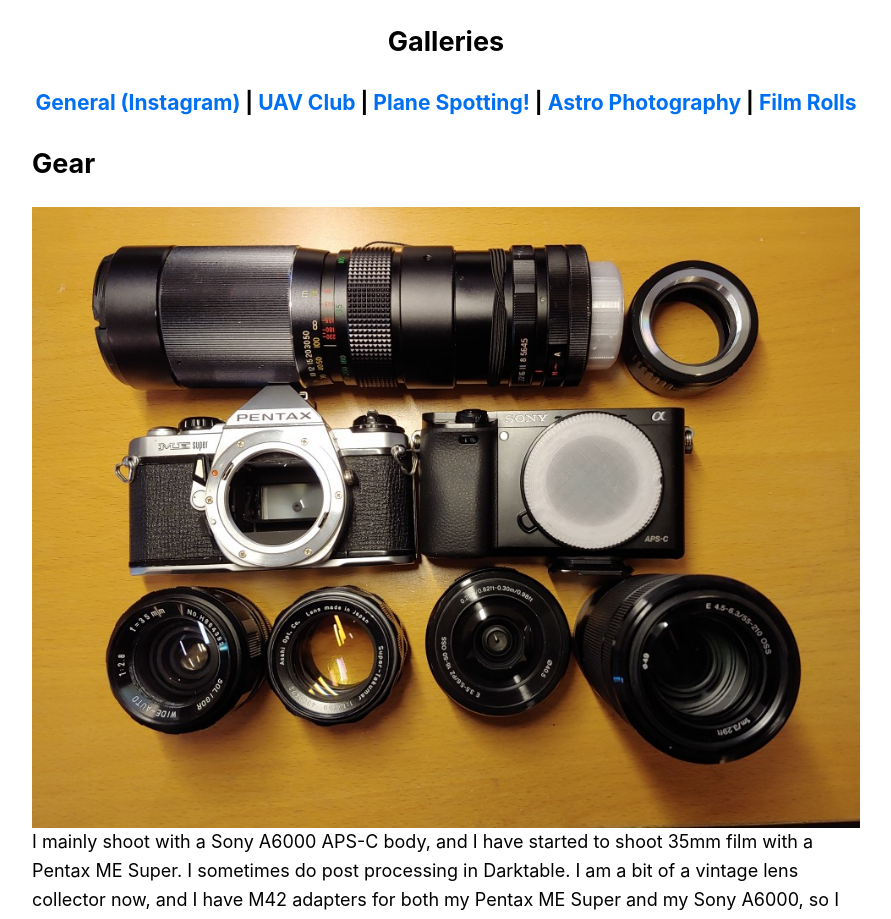
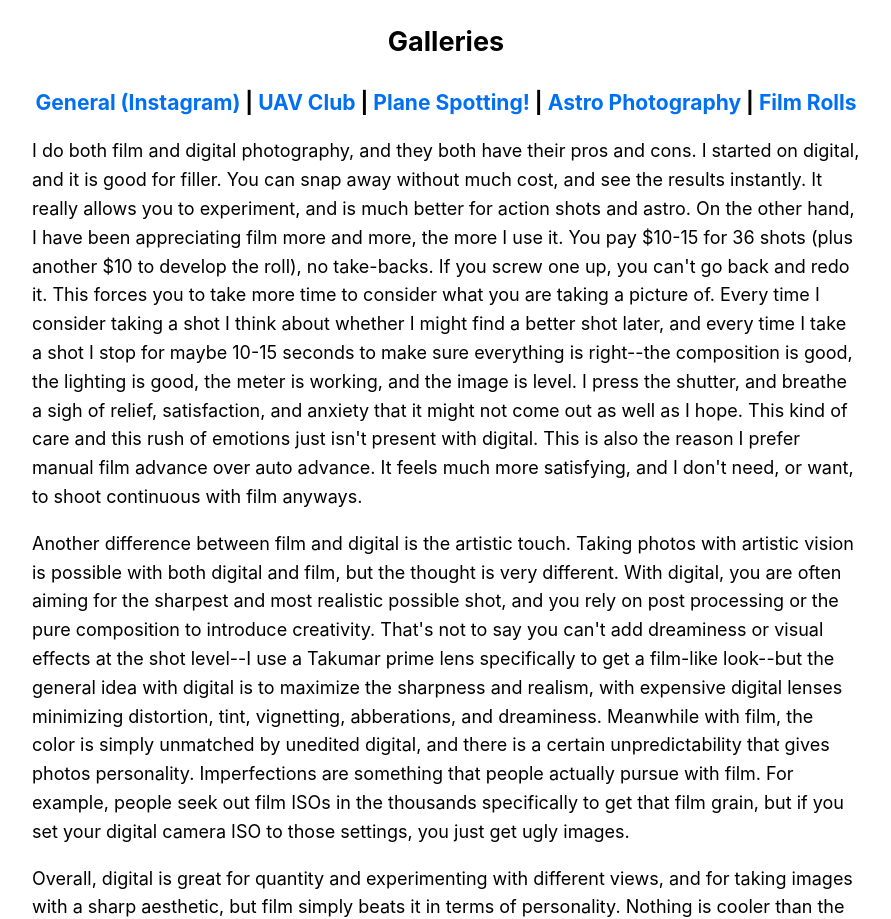
Before and after one commit to Alan-JH/nextjs-alan-website, a Next.js app: page /photos/photos-landing in a window 1280 px wide. Shown: the part 400-1319 px from the top of the page, without its empty margins (194-1085 px from the left). Built offline with nearby package versions, Linux system fonts and the light colour scheme.

Commit message:
update index and photos page

```diff
--- a/pages/index.js
+++ b/pages/index.js
@@ -81,11 +81,11 @@
           height = {icon_size}
           align = "left"
           style={{marginTop: 3}}
-        />&nbsp;&nbsp;I take <Link href="/photos/photos-landing" >
-        <a>mediocre photos</a>
+        />&nbsp;&nbsp;Check out my <Link href="/photos/photos-landing" >
+        <a>photos</a>
         </Link>
         <br></br>
-        🎵&nbsp;&nbsp;&nbsp;Probably listening to flipturn, Blue Rain Boots, Friday Pilot's Club, or I DONT KNOW HOW BUT THEY FOUND ME
+        🎵&nbsp;&nbsp;&nbsp;Probably listening to flipturn, RMCM, Friday Pilot's Club, or IDKHOW
         <br></br>
         🎹&nbsp;&nbsp;&nbsp;Play the piano
       </section>
--- a/pages/photos/photos-landing.js
+++ b/pages/photos/photos-landing.js
@@ -16,56 +16,136 @@
       <h2><center> Galleries </center></h2>
       {galleriesHeader()}
 
+      <p>
+        I do both film and digital photography, and they both have their pros and cons. I started on digital, and it is good for filler. You can snap away without much cost,
+        and see the results instantly. It really allows you to experiment, and is much better for action shots and astro.
+        On the other hand, I have been appreciating film more and more, the more I use it. You pay $10-15 for 36 shots (plus another $10 to develop the roll), no take-backs. If you screw one up,
+        you can't go back and redo it. This forces you to take more time to consider what you are taking a picture of. Every time I consider taking a shot I think about whether I might find
+        a better shot later, and every time I take a shot I stop for maybe 10-15 seconds to make sure everything is right--the composition is good, the lighting is good, the meter is working,
+        and the image is level. I press the shutter, and breathe a sigh of relief, satisfaction, and anxiety that it might not come out as well as I hope. This kind of care and this rush of
+        emotions just isn't present with digital. This is also the reason I prefer manual film advance over auto advance. It feels much more satisfying, and I don't need, or want, to shoot
+        continuous with film anyways.
+      </p>
+      <p>
+        Another difference between film and digital is the artistic touch. Taking photos with artistic vision is possible with both digital and film, but the thought is very different. With
+        digital, you are often aiming for the sharpest and most realistic possible shot, and you rely on post processing or the pure composition to introduce creativity. That's not to say you can't add dreaminess
+        or visual effects at the shot level--I use a Takumar prime lens specifically to get a film-like look--but the general idea with digital is to maximize the sharpness and realism, with expensive
+        digital lenses minimizing distortion, tint, vignetting, abberations, and dreaminess. Meanwhile with film, the color is simply unmatched by unedited digital, and there is a certain
+        unpredictability that gives photos personality. Imperfections are something that people actually pursue with film. For example, people
+        seek out film ISOs in the thousands specifically to get that film grain, but if you set your digital camera ISO to those settings, you just get ugly images.
+      </p>
+
+      <p>
+        Overall, digital is great for quantity and experimenting with different views, and for taking images with a sharp aesthetic, but film simply beats it in terms of personality.
+        Nothing is cooler than the feeling of going to the camera store and getting your film scans back of the film photos that you had been taking for the last week, or month.
+        Nothing is more satisfying than the click and ping of that mechanical shutter, when you take the shot that you scoped out and paused for half a minute to perfect, knowing that you won't be able
+        to see how it turned out for at least another few days.
+      </p>
+
+
       <h2>Gear</h2>
       <img
-      src = {"/photography/cameras.jpg"}
-      alt = {"/photography/cameras.jpg"}
+      src = "/photography/cameras.jpg"
       layout='fill'
       objectFit='contain'
       loading="lazy"
       />
+      <h3>Bodies</h3>
+      <h4>Sony a6000</h4>
+      This is my main and only digital camera (though I have experimented with my dad's Nikon D3200 before). It is a mirrorless APS-C body camera with a 6000x4000 sensor resolution.
+      I chose this body because it's dense; fairly lightweight but very small. It's very easy to carry around, but the ergonomics could be better, especially with the buttons on the back.
+      Another nice thing about mirrorless is that there are adapters to most other SLR lens mounts without having to use glass elements to correct for focus. This is the camera that you will
+      likely see me walking around with.
 
-      I mainly shoot with a Sony A6000 APS-C body, and I have started to shoot 35mm film with a Pentax ME Super. I sometimes do post processing in Darktable.
+      <h4>Pentax ME Super</h4>
+      This was my first film camera, and I absolutely love it. It ended its production run in 1984, and despite being cheap, it is still built like a tank. It has a metal body, and an
+      extremely satisfying film advance lever. The through the lens metering does the job, and the split focus screen comes in very handy. I use it with an M42 to Pentax K mount adapter
+      permanently installed, since most of my vintage lenses are in M42. My only gripe is that the manual shutter speed adjustment buttons are placed rather inconveniently, and if I shoot
+      manual (which is rare, anyways), I often have to take my eye off the viewfinder to look for them.
+
+      <h4>Nikon F50D</h4>
+      My grandfather bought this in Tokyo in 1997, and gave it to me along with a Tamron 18-200mm aspherical lens when he heard I was starting to shoot film. It's not an amazing camera; it
+      was designed as an entry level body at a time when plastic was just starting to be used, so it feels pretty cheap, almost like a toy. Despite that, it's got some heft to it, though it's
+      not as dense as I would like it to be. The grip ergonomics are alright, but the buttons are placed poorly, with the four buttons for adjusting shutter and aperture placed in a row, so you
+      have to try all of them to see what changes what. The auto-advance isn't too noisy, but it's definitely there. The auto-rewind is convenient, though. You probably won't see me out with
+      this camera that often.
+
+      <h4>Canon Sure-Shot Zoom Max</h4>
+      Another camera my grandfather had. It's a point and shoot that is noisy, cheap, and plastic, but maybe I'll use it somewhere...
+
+      <h4>Other</h4>
+      My grandfather on the other side of the family had a bunch of film cameras, and they were left to my grandmother when he passed away. These included a Yashica FX-7, Yashica 109, Nikon N65,
+      Toma M-900 point and shoot, and an ancient Carl-Zeiss from before SLRs were a thing. Unfortunately it appears that all the cameras don't have working electronics, except the N65, which I don't
+      have the batteries to test right now. The FX-7 has a mechanical shutter, which still works, but the light meter is broken. I may try to fix some of these in the future.
+
+      <h3>Sony E-Mount Lenses</h3>
+      <h4>Sony E 55-210mm f4.5-6.3 OSS</h4>
+      A good telephoto lens that I use for plane spotting and the occasional moon shot. There is some vignetting noticeable especially at higher zooms, but it is solid overall.
+      There is an 18-200mm Tamron lens that costs a little more, and if I had known at the time, I would have gotten that for the wider focal length range.
+
+      <h4>Sony E 16-50mm F3.5-5.6 PZ OSS</h4>
+      The kit lens that came with the A6000. Feels cheap and made of plastic, and I suppose what you'd expect from a kit lens. It has power zoom and autofocus, which makes it the most power hungry lens
+      in my collection. Otherwise, it does get decent shots, but it's pretty unremarkable.
+      I only use it for astro photography anymore because of the stabilization
+
+      <h3>M42 Vintage Lenses</h3>
       I am a bit of a vintage lens collector now, and I have M42 adapters for both my Pentax ME Super and my Sony A6000, so I can use my vintage lenses on either camera.
       The manual focus and aperture ring are very fun to use, and I usually use M42 primes for walk around shots with my A6000.
-      I fell in love with M42 after a Simon's Utak video, and it really is a great way to get a cheap selection of focal lengths.
+      I found out about M42 from a Simon's Utak video, and it really is a great way to get a cheap selection of focal lengths.
 
-      <h3>E Mount Lenses</h3>
-      <h4>Sony E 55-210mm f4.5-6.3 OSS</h4>
-      A good telephoto lens that I use for plane spotting and the occasional moon shot. Not very fast, but cheapish and gets nice shots.
-      There is an 18-200mm Tamron lens that costs a little more, and if I had known at the time, I would have gotten that for the wider focal length range, but what's done is done.
-
-      <h4>Sony E 16-50mm f3.5-5.6 OSS</h4>
-      The kit lens that came with the A6000. Feels cheap and made of plastic, but otherwise a decent lens. Has power zoom, a fast autofocus, and a nice focal length range.
-      I only really use it for astro photography anymore because of the stabilization
-
-      <h3>M42 Vintage Lenses</h3>
       <h4>Super Takumar 50mm f1.4 (7 element version)</h4>
       My absolute favorite lens, a great fast fifty that is built like a tank, and gets awesome bokeh shots.
       As it is the seven element version, the glass is baked with thorium, which makes it radioactive, but the dose is very low and probably won't kill me, anyways.
-      The radioactive glass gives images a nice golden tint. Highly recommend grabbing one, or an SMC Takumar, if your camera can support an M42 adapter.
+      The radioactive glass gives images a nice golden tint.
+      Shots can be sharp stop down or have a nice soft effect wide open. Wide open in broad daylight
+      also exaggerates highlights, which is a cool effect to play around with. This lens is basically the embodiment of film photography in a lens, with the slight unpredictability of the shots, and the
+      interesting effects that you get. If you take landscape wide-open for example, you sometimes get sharp images, and other times get a dreamy effect, and it's very hard to tell which will happen.
+      Highly recommend grabbing one, or an SMC Takumar, if your camera can support an M42 adapter.
 
-      <h4>Soligor Wide-Auto 35mm f2.8</h4>
-      Another good walk around prime lens, that I picked up at a camera store for $30. Not quite as fast as the Takumar, but faster than the Sony kit lens.
-      Also built like a tank, and the glass does not seem to be radioactive, as it does not have any noticeable tint.
+      <h4>Super Takumar 135mm f3.5</h4>
+      Similarly built to the 50mm f1.4, but a zoom prime lens. It's a solid, sharp lens, without any tint or strange effects. I have used it for interesting walkaround photography, but I mainly use it whenever
+      I need a lightweight zoom on my Pentax.
 
       <h4>Pro Automatic 90-230mm f4.5</h4>
       An absolute monster of a telephoto lens, weighing in at 900 grams, found on the bargain shelf of the camera store with no price tag.
       I got this one mainly as a joke, but it is actually a great telephoto considering the $15 I spent on it, and I have used it a couple times on my Pentax.
       It is technically faster than my E mount telephoto, but I don't think that is worth the weight expense...
-      <img
-      src = {"/photography/telephoto.jpg"}
-      alt = {"/photography/telephoto.jpg"}
-      layout='fill'
-      objectFit='contain'
-      loading="lazy"
-      />
-      <center>If I'm not careful, I might snap my E mount right off</center>
+      <center>
+        <img
+        src="/photography/telephoto.jpg"
+        loading="lazy"
+        />
+        If I'm not careful, I might snap my E mount right off
+      </center>
 
-      <h4>Super Takumar 135mm f3.5</h4>
-      Similarly built to the 50mm f1.4, but a zoom prime lens.
-      Honestly not sure what exactly to use this for, as it's not quite telephoto, but also too much zoom for portrait or walkaround.
-      So far I've just been using it for interesting walkaround shots.
+      <h3>Nikon F-Mount Lenses</h3>
+      Courtesy of my grandparents, I now have a couple Nikon F-mount lenses
+      <h4>Tamron AF28-200mm f3.8-5.6 LD Aspherical IF Super</h4>
+      The most convenient focal length range that I currently own. There is some noticeable distortion at the wider and narrower zoom settings, and the lens itself feels (like the F50) cheap, and almost
+      like a toy, but I do appreciate the range and the compact form factor of the lens considering the focal length.
+
+      <h4>Nikon AF Nikkor 28-80mm f3.5-5.6G</h4>
+      Came with the N65, but I haven't tried it yet.
+
+      <h3>Misc. Gear</h3>
+      <h4>Darktable</h4>
+      When I do post processing, I use Darktable, an open source Linux compatible light table and dark room application. It handles exposure, color correction, and even astro denoising well enough for me.
+      I'm honestly pretty lazy and post most of my digital photos unedited, but if there is a blatantly incorrectly exposed or noisy photo, I will edit them. I have also done a couple more artistic edits
+      by playing around with color correction.
+
+      <h4>Peak Design Capture</h4>
+      I have a Peak Design clip on my backpack, and capture plates for the bodies that I use the most often. It's an awesome system, designed and manufactured thoughtfully. Being able to clip a camera to my
+      backpack strap is a lot more convenient that having to use a shoulder strap while carrying my backpack, and there's the added bonus of being able to show off my camera front and center :) Another neat thing
+      with the capture plates is that you can clip a shoulder strap to the plate (which mounts to the bottom of the camera) instead of the anchors on the front or sides towards the top of the camera, and this
+      allows the camera to hang with the lens down instead of out to the side, making it much more conveneint with long lenses. A word of caution though, make sure your backpack is built well enough to carry
+      your camera especially when you take it off, because the weight of the camera on my backpack's strap is starting to wear down the seams.
+
+      <h4>Lens Caps</h4>
+      I 3D print my own rear lens caps and camera body caps, so I don't need to buy them
+
+      <h3>The Dream Setup</h3>
+      I think right now my dream camera is a Nikon F3 (unsure of lens), with a wood grip and leather strap. The F3 is a beautiful camera and built like a tank (much more so than the ME Super), with manual film advance.
+      I also want to try half frame film, and I have an Olympus Pen EE3 on the way to try it out.
 
     </Layout>
 
```
